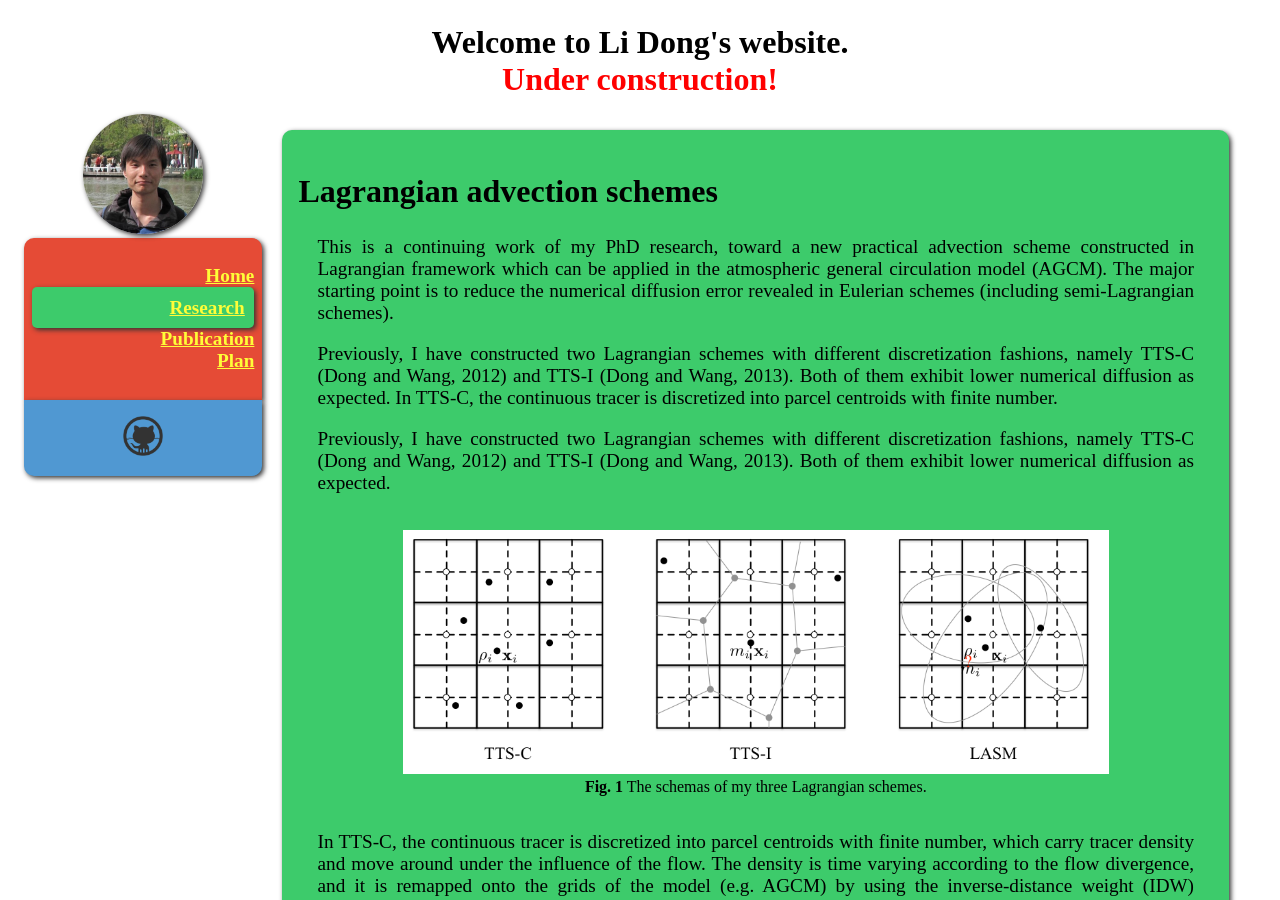
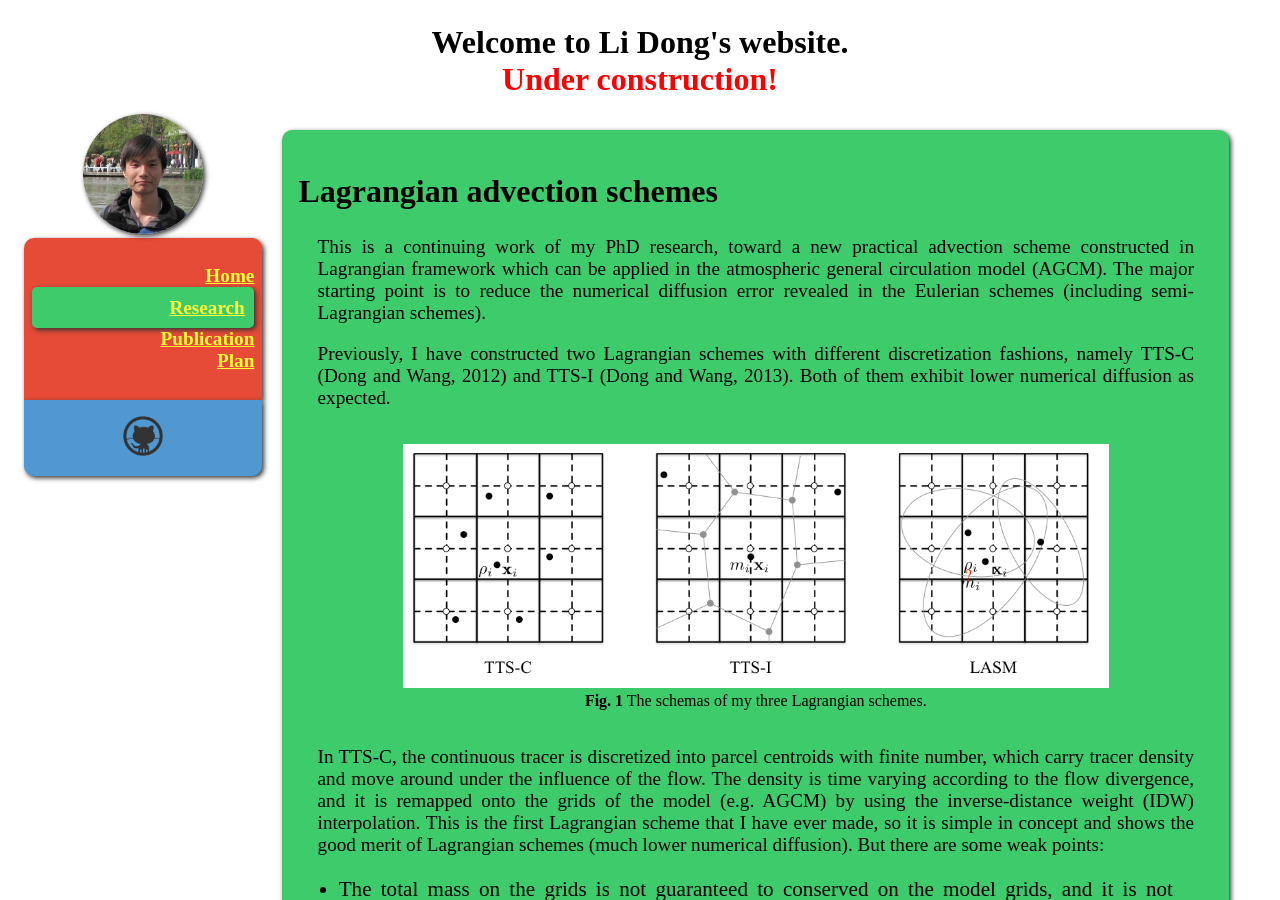
Before and after one commit to dongli/dongli, a Jekyll site: the page built from research.html, in a window 1280 px wide and 900 px high. Built offline with Jekyll 4.4.1, drawn with Linux system fonts in a browser that asks for light colours; Markdown is read by kramdown in place of the engine named in the settings; comment, search, counter and statistics services are not loaded.

Commit message:
Remove the duplicate paragraph in research page

```diff
--- a/research.html
+++ b/research.html
@@ -10,14 +10,7 @@ title: Research
         advection scheme constructed in Lagrangian framework which can be
         applied in the atmospheric general circulation model (AGCM). The major
         starting point is to reduce the numerical diffusion error revealed in
-        Eulerian schemes (including semi-Lagrangian schemes).
-	</p>
-	<p>
-        Previously, I have constructed two Lagrangian schemes with different
-        discretization fashions, namely TTS-C (Dong and Wang, 2012) and TTS-I
-        (Dong and Wang, 2013). Both of them exhibit lower numerical diffusion
-        as expected. In TTS-C, the continuous tracer is discretized into parcel
-        centroids with finite number.
+        the Eulerian schemes (including semi-Lagrangian schemes).
 	</p>
     <p>
         Previously, I have constructed two Lagrangian schemes with different
```
